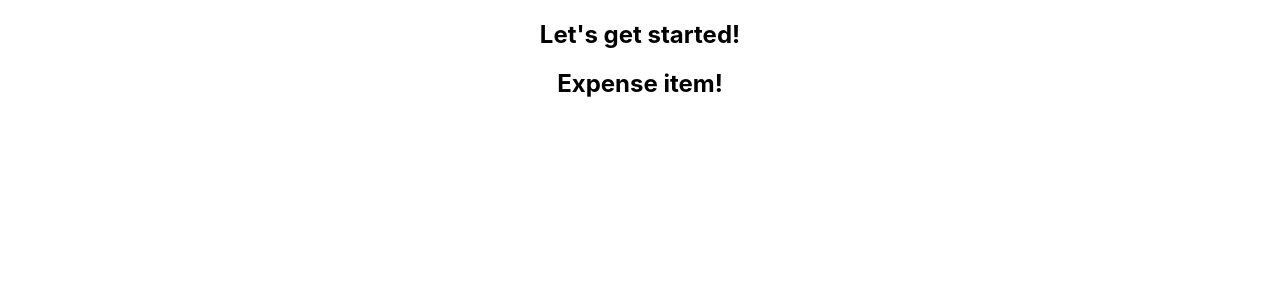
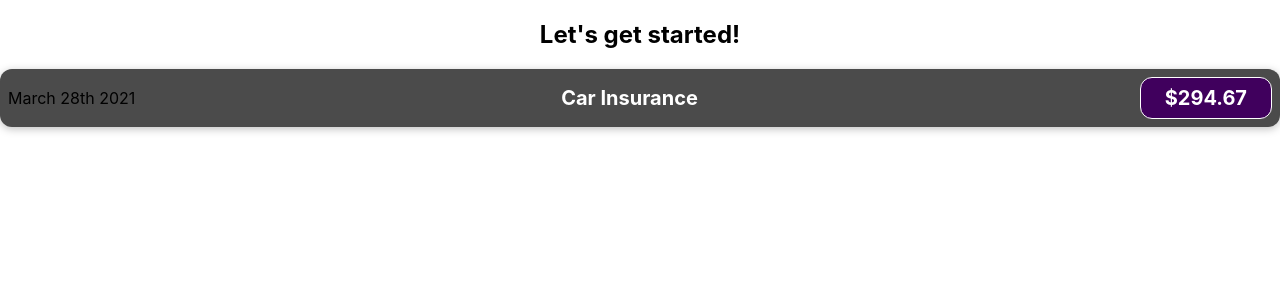
Before and after one commit to brianmuturi2/expenses-app, a React (Create React App) app: page / in a window 1280 px wide. Shown: the top 300 px of the page. Built offline with nearby package versions, Linux system fonts and the light colour scheme.

Commit message:
feat(expense component): added css

```diff
--- /dev/null
+++ b/src/components/ExpenseItem.css
@@ -0,0 +1,56 @@
+.expense-item {
+    display: flex;
+    justify-content: space-between;
+    align-items: center;
+    box-shadow: 0 2px 8px rgba(0, 0, 0, 0.25);
+    padding: 0.5rem;
+    margin: 1rem 0;
+    border-radius: 12px;
+    background-color: #4b4b4b;
+}
+
+.expense-item__description {
+    display: flex;
+    flex-direction: column;
+    gap: 1rem;
+    align-items: flex-end;
+    flex-flow: column-reverse;
+    justify-content: flex-start;
+    flex: 1;
+}
+
+.expense-item h2 {
+    color: #3a3a3a;
+    font-size: 1rem;
+    flex: 1;
+    margin: 0 1rem;
+    color: white;
+}
+
+.expense-item__price {
+    font-size: 1rem;
+    font-weight: bold;
+    color: white;
+    background-color: #40005d;
+    border: 1px solid white;
+    padding: 0.5rem;
+    border-radius: 12px;
+}
+
+@media (min-width: 580px) {
+    .expense-item__description {
+        flex-direction: row;
+        align-items: center;
+        justify-content: flex-start;
+        flex: 1;
+    }
+
+    .expense-item__description h2 {
+        font-size: 1.25rem;
+    }
+
+    .expense-item__price {
+        font-size: 1.25rem;
+        padding: 0.5rem 1.5rem;
+    }
+}
--- a/src/components/ExpenseItem.js
+++ b/src/components/ExpenseItem.js
@@ -1,6 +1,14 @@
+import './ExpenseItem.css'
+
 function ExpenseItem() {
     return (
-        <h2>Expense item!</h2>
+        <div className="expense-item">
+            <div>March 28th 2021</div>
+            <div className="expense-item__description">
+                <h2>Car Insurance</h2>
+                <div className="expense-item__price">$294.67</div>
+            </div>
+        </div>
     )
 }
 
```
